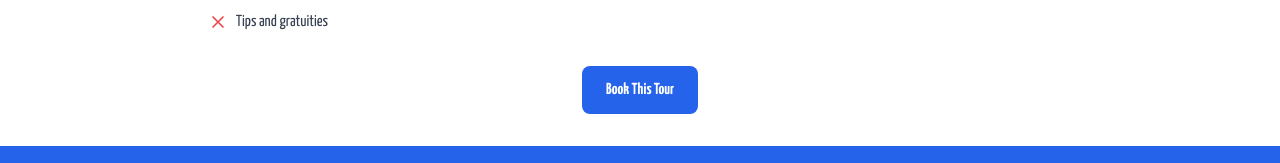
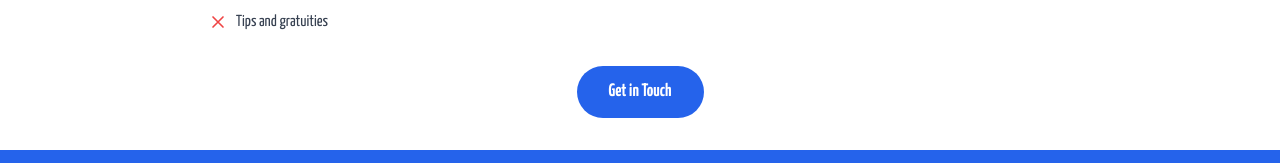
Before and after one commit to yahyeabdinasir/dalxiistourism, a Next.js app: page /destinations/Xaabo in a window 1280 px wide. Shown: the part 1611-1774 px from the top of the page. Built offline with nearby package versions, Linux system fonts and the light colour scheme.

Commit message:
customising for appperace improvement

```diff
--- a/components/Gellery.tsx
+++ b/components/Gellery.tsx
@@ -91,7 +91,7 @@ const galleryItems: GalleryItem[] = [
   {
     id: 7,
     src: "/images/som.jpg",
-    title: "Saxare Market",
+    title: "saxare Market",
     category: "Culture",
     location: "Somalia",
     date: "September 2023",
--- a/components/dest_dynamic.tsx
+++ b/components/dest_dynamic.tsx
@@ -191,11 +191,16 @@ export default function DynamicPage({ params }: { params: { slug: string } }) {
 
         {/* Action Buttons */}
         <div className="mt-8 flex flex-col justify-center sm:flex-row gap-4">
-          <Link
-            href="/contact"
-            className="  text-center py-3 px-6 rounded-lg font-semibold transition-all duration-200 bg-blue-600 hover:bg-blue-700 text-white"
-          >
-            Book This Tour
+          <Link href="/contact">
+            <button
+              className={`px-8 py-3 rounded-full font-semibold text-lg ${
+                true
+                  ? "bg-blue-600 hover:bg-blue-700"
+                  : "bg-blue-600 hover:bg-blue-700"
+              } text-white transition duration-300`}
+            >
+              Get in Touch
+            </button>
           </Link>
           {/* <Link
             href="/destinations"
```
